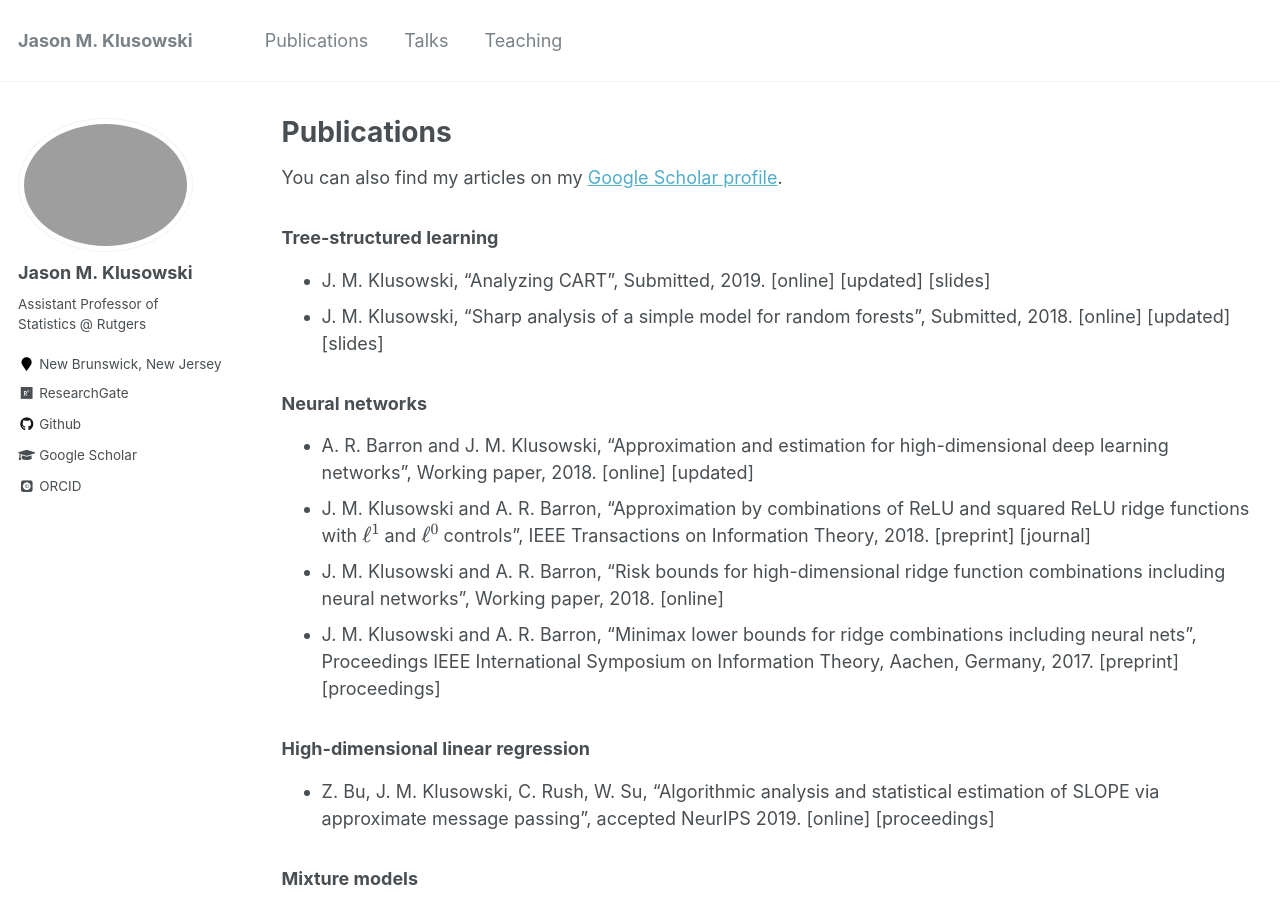
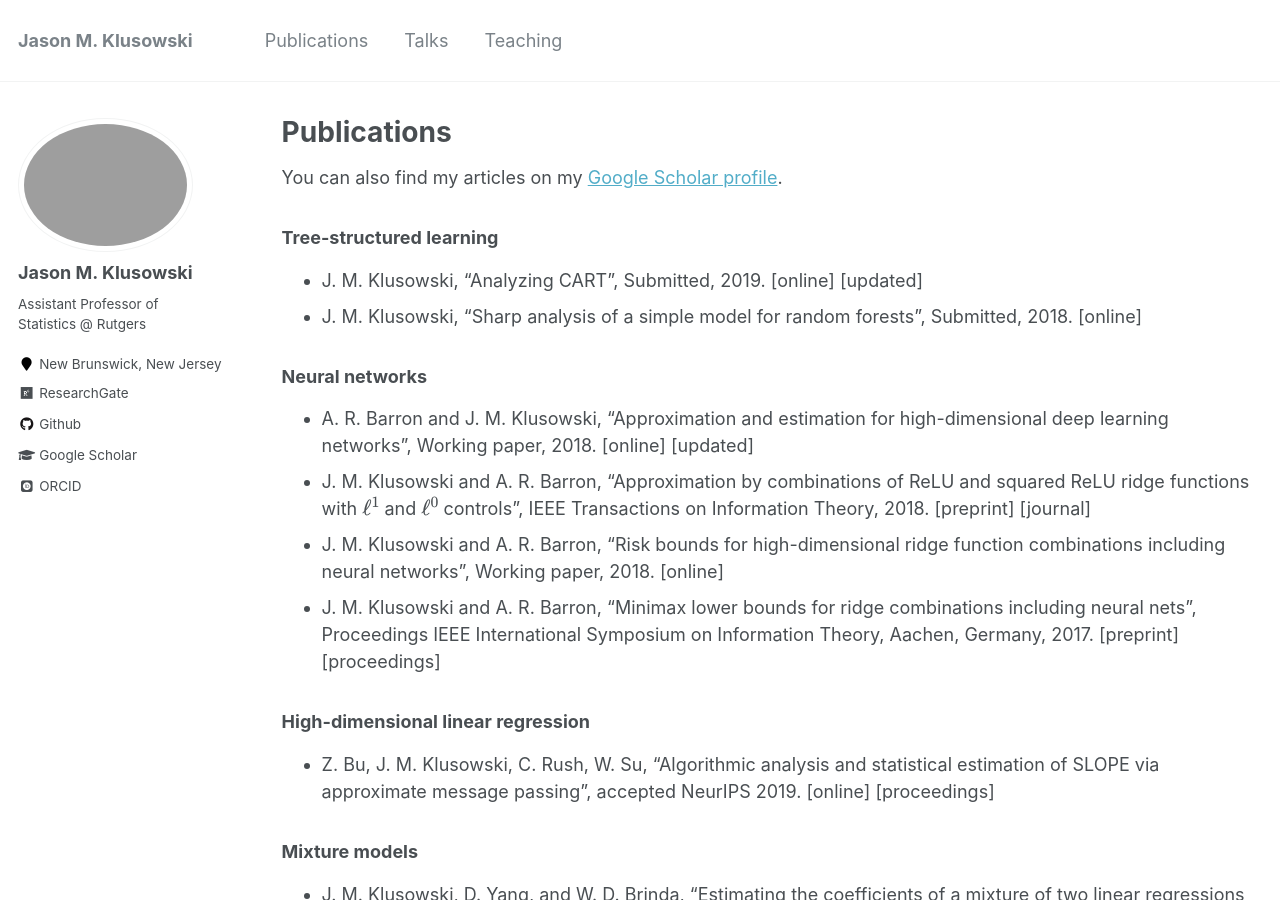
Before and after one commit to jasonklusowski/jasonklusowski.github.io, a Jekyll site: the page built from _pages/publications.md, in a window 1280 px wide and 900 px high. Built offline with Jekyll 4.4.1, drawn with Linux system fonts in a browser that asks for light colours; some web fonts are replaced; formulas are drawn with MathJax 3.

Commit message:
Update publications.md

```diff
--- a/_pages/publications.md
+++ b/_pages/publications.md
@@ -9,8 +9,8 @@ You can also find my articles on my [Google Scholar profile](https://scholar.goo
 
 ### Tree-structured learning
 
-* J. M. Klusowski, "Analyzing CART", Submitted, 2019. [online] [updated] [slides]
-* J. M. Klusowski, "Sharp analysis of a simple model for random forests", Submitted, 2018. [online] [updated] [slides]
+* J. M. Klusowski, "Analyzing CART", Submitted, 2019. [online] [updated]
+* J. M. Klusowski, "Sharp analysis of a simple model for random forests", Submitted, 2018. [online]
 
 ### Neural networks
 
```
